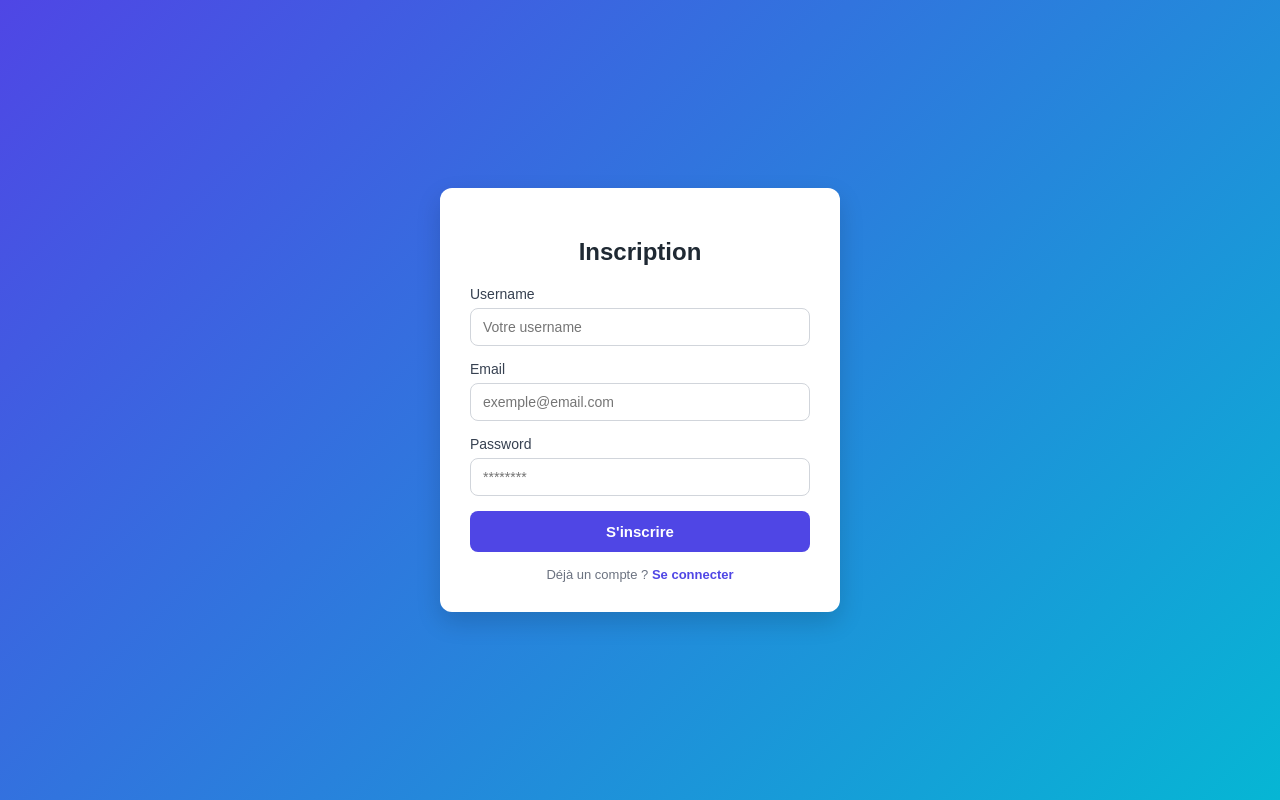
After one commit to elhoucine20/Course-Sections-PHP-SQL1, a PHP site: page /project/inscription.php in a window 1280 px wide. The commit adds this page. Run offline with PHP 8.4, Linux system fonts and the light colour scheme.

Commit message:
add html de page inscription et login

```diff
--- a/project/config.php
+++ b/project/config.php
@@ -4,5 +4,5 @@ $connect = mysqli_connect('localhost' , 'root' ,'' , 'brief');
 if(!$connect){
   die('connexion error:' . mysqli_connect_error());
 }
-echo 'connexion correct';
+// echo 'connexion correct';
 ?>
--- /dev/null
+++ b/project/inscription.php
@@ -0,0 +1,126 @@
+
+<?php
+include "config.php";
+// include "header.php";
+?>
+<!DOCTYPE html>
+<html lang="fr">
+<head>
+  <meta charset="UTF-8" />
+  <meta name="viewport" content="width=device-width, initial-scale=1.0" />
+  <title>Inscription Utilisateur</title>
+  <style>
+    * {
+      box-sizing: border-box;
+      font-family: Arial, Helvetica, sans-serif;
+    }
+
+    body {
+      min-height: 100vh;
+      margin: 0;
+      display: flex;
+      align-items: center;
+      justify-content: center;
+      background: linear-gradient(135deg, #4f46e5, #06b6d4);
+    }
+
+    .register-card {
+      background: #ffffff;
+      width: 100%;
+      max-width: 400px;
+      padding: 30px;
+      border-radius: 12px;
+      box-shadow: 0 10px 25px rgba(0, 0, 0, 0.15);
+    }
+
+    .register-card h2 {
+      margin-bottom: 20px;
+      text-align: center;
+      color: #1f2933;
+    }
+
+    .form-group {
+      margin-bottom: 15px;
+    }
+
+    .form-group label {
+      display: block;
+      margin-bottom: 6px;
+      font-size: 14px;
+      color: #374151;
+    }
+
+    .form-group input {
+      width: 100%;
+      padding: 10px 12px;
+      border-radius: 8px;
+      border: 1px solid #d1d5db;
+      outline: none;
+      font-size: 14px;
+    }
+
+    .form-group input:focus {
+      border-color: #6366f1;
+      box-shadow: 0 0 0 2px rgba(99, 102, 241, 0.2);
+    }
+
+    .btn-submit {
+      width: 100%;
+      padding: 12px;
+      border: none;
+      border-radius: 8px;
+      background: #4f46e5;
+      color: #ffffff;
+      font-size: 15px;
+      font-weight: bold;
+      cursor: pointer;
+      transition: background 0.3s ease;
+    }
+
+    .btn-submit:hover {
+      background: #4338ca;
+    }
+
+    .footer-text {
+      margin-top: 15px;
+      text-align: center;
+      font-size: 13px;
+      color: #6b7280;
+    }
+
+    .footer-text a {
+      color: #4f46e5;
+      text-decoration: none;
+      font-weight: bold;
+    }
+  </style>
+</head>
+<body>
+
+  <form class="register-card" action="" method="post">
+    <h2>Inscription</h2>
+
+    <div class="form-group">
+      <label for="username">Username</label>
+      <input type="text" id="username" name="username" placeholder="Votre username" required />
+    </div>
+
+    <div class="form-group">
+      <label for="email">Email</label>
+      <input type="email" id="email" name="email" placeholder="exemple@email.com" required />
+    </div>
+
+    <div class="form-group">
+      <label for="password">Password</label>
+      <input type="password" id="password" name="password" placeholder="********" required />
+    </div>
+
+    <button type="submit" name="inscription" class="btn-submit">S'inscrire</button>
+
+    <div class="footer-text">
+      Déjà un compte ? <a href="login.php">Se connecter</a>
+    </div>
+  </form>
+
+</body>
+</html>
```
Also changed, not shown: asset/style.css (+7 -125 lines), project/courses_create.php (+29 -39 lines), project/courses_delete.php (+7 -6 lines), project/courses_edit.php (+16 -62 lines), project/courses_list.php (+5 -2 lines), project/fichiersql1.sql (added, +41 -0 lines), project/fichiersql2.sql (added, +19 -0 lines), project/login.php (added, +108 -0 lines).
